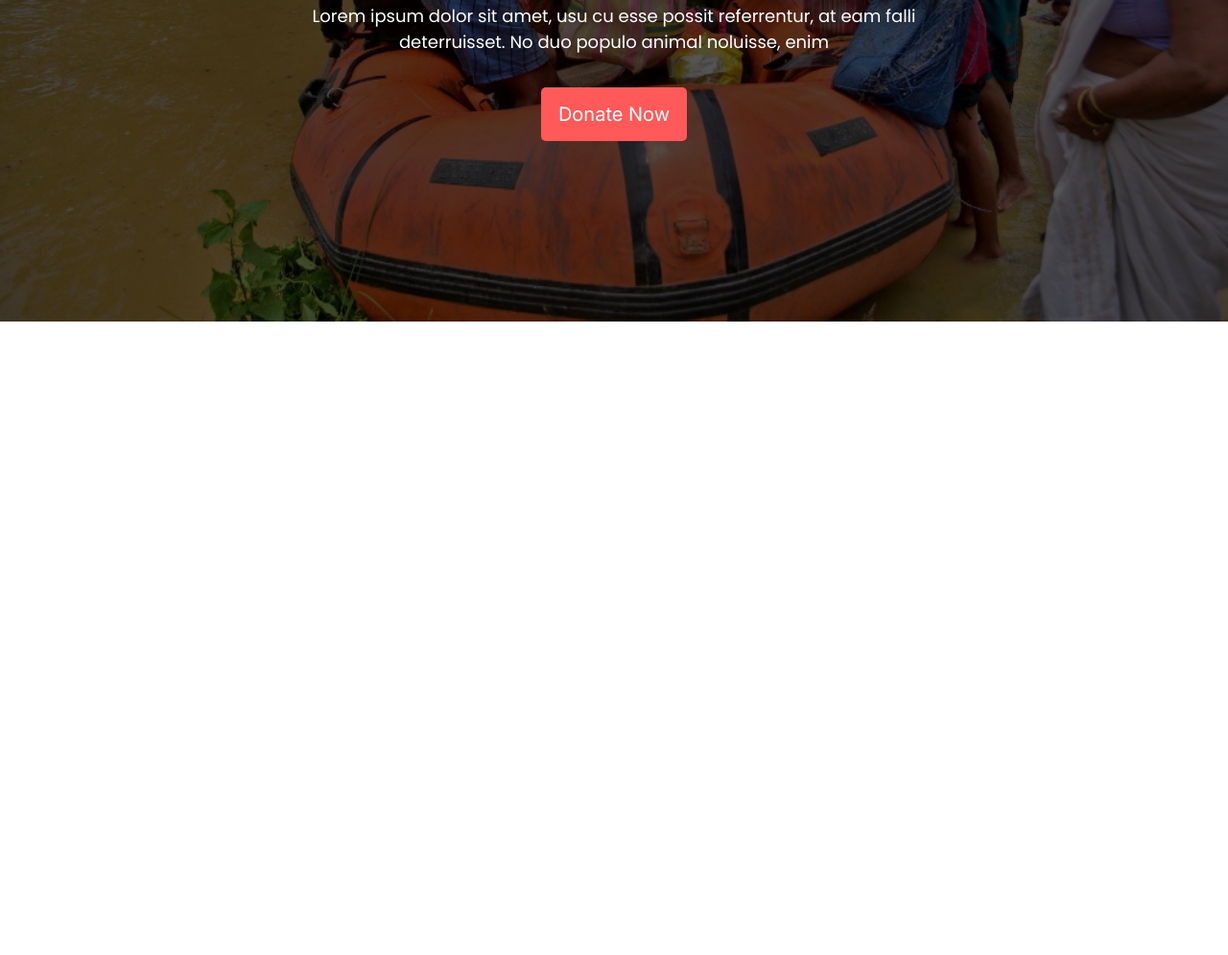
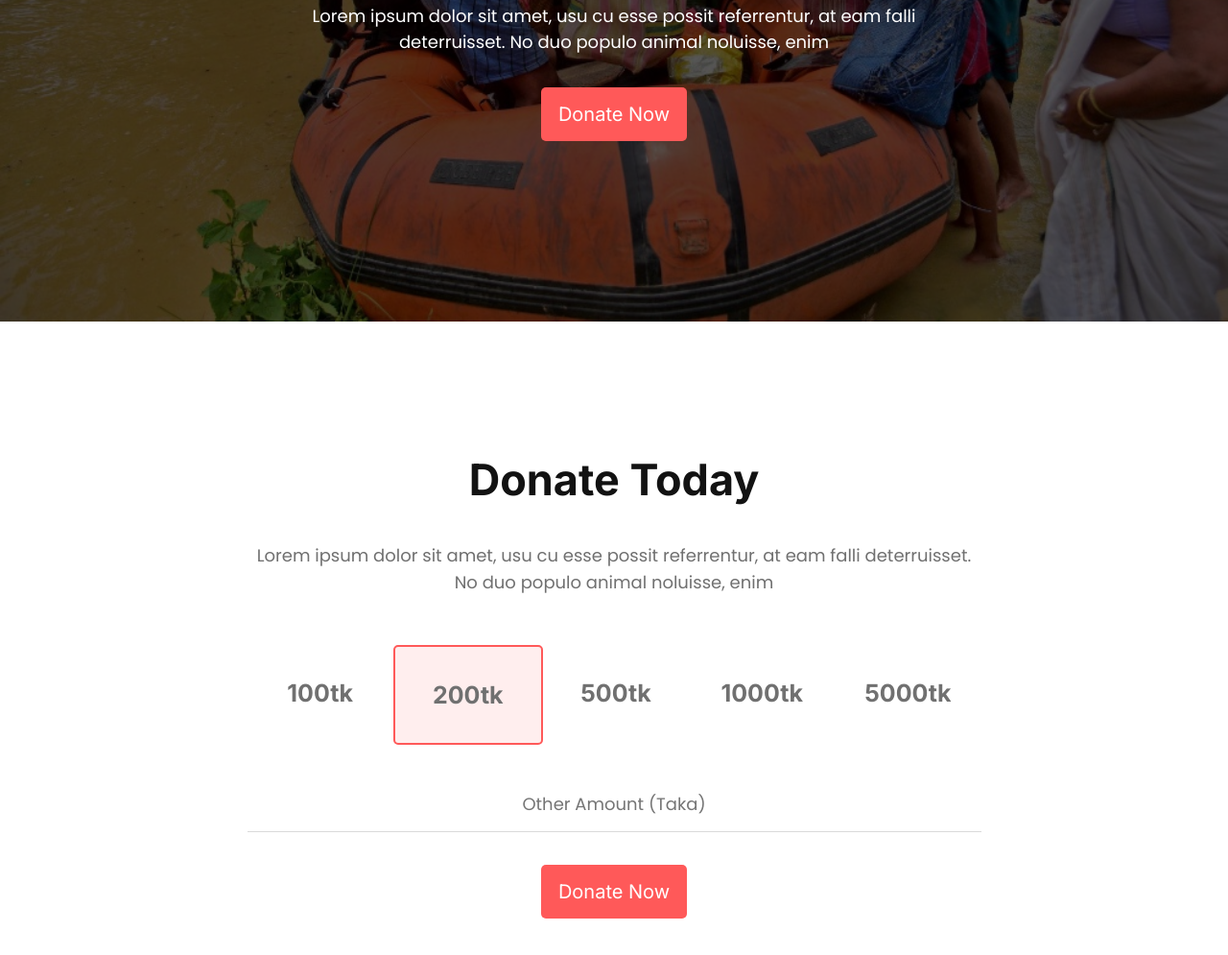
Before and after one commit to hmaminulislam/donate-today, a plain HTML site: page index.html in a window 1280 px wide. Shown: the part 465-1460 px from the top of the page at 96% size. Before the commit the page ends 800 px from the top, so only its background shows below. Drawn offline with Linux system fonts and the light colour scheme.

Commit message:
donate today

```diff
--- a/index.html
+++ b/index.html
@@ -16,9 +16,22 @@
                 <div class="hero-content">
                     <h1>Let’s Help Those Who Are More In Need</h1>
                     <p>Lorem ipsum dolor sit amet, usu cu esse possit referrentur, at eam falli deterruisset. No duo populo animal noluisse, enim</p>
-                    <a href="#">Donate Now</a>
+                    <a class="donate-btn" href="#">Donate Now</a>
                 </div>
             </div>
     </section>
+    <section class="donate-today">
+        <h2>Donate Today</h2>
+        <p>Lorem ipsum dolor sit amet, usu cu esse possit referrentur, at eam falli deterruisset. No duo populo animal noluisse, enim</p>
+        <div class="donate-price">
+            <h4>100tk</h4>
+            <h4 class="price-highlight">200tk</h4>
+            <h4>500tk</h4>
+            <h4>1000tk</h4>
+            <h4>5000tk</h4>
+        </div>
+        <input type="text" placeholder="Other Amount (Taka)">
+        <a class="donate-btn" href="#">Donate Now</a>
+    </section>
 </body>
 </html>
--- a/style.css
+++ b/style.css
@@ -41,7 +41,7 @@ p {
     width: 691px;
     margin: 0 auto;
 }
-.hero-content a {
+.donate-btn {
     width: 160px;
     padding: 16px 18px;
     border-radius: 5px;
@@ -51,3 +51,47 @@ p {
     font-weight: 400;
     color: #fff;
 }
+.donate-today {
+    padding: 100px 0;
+    width: 765px;
+    margin: 0 auto;
+    text-align: center;
+}
+.donate-today h2 {
+    font-size: 45px;
+    font-weight: 700;
+    color: #121212;
+}
+.donate-today p {
+    font-size: 18px;
+    line-height: 28px;
+    color: #707070;
+}
+.donate-price {
+    display: flex;
+    justify-content: space-between;
+    overflow: hidden;
+}
+.donate-price h4 {
+    flex-basis: 23%;
+    font-size: 25px;
+    font-weight: 700;
+    color: #707070;
+    padding: 35px 0px;
+}
+.price-highlight {
+    border: 2px solid #FF5959;
+    border-radius: 5px;
+    color: #FF5959;
+    background-color: #FFEEEE;
+}
+.donate-today input {
+    width: 100%;
+    border: 0;
+    border-bottom: 1px solid #DADADA;
+    text-align: center;
+    font-size: 18px;
+    font-family: 'Poppins', sans-serif;
+    padding: 15px 0;
+    margin-bottom: 50px;
+}
```
